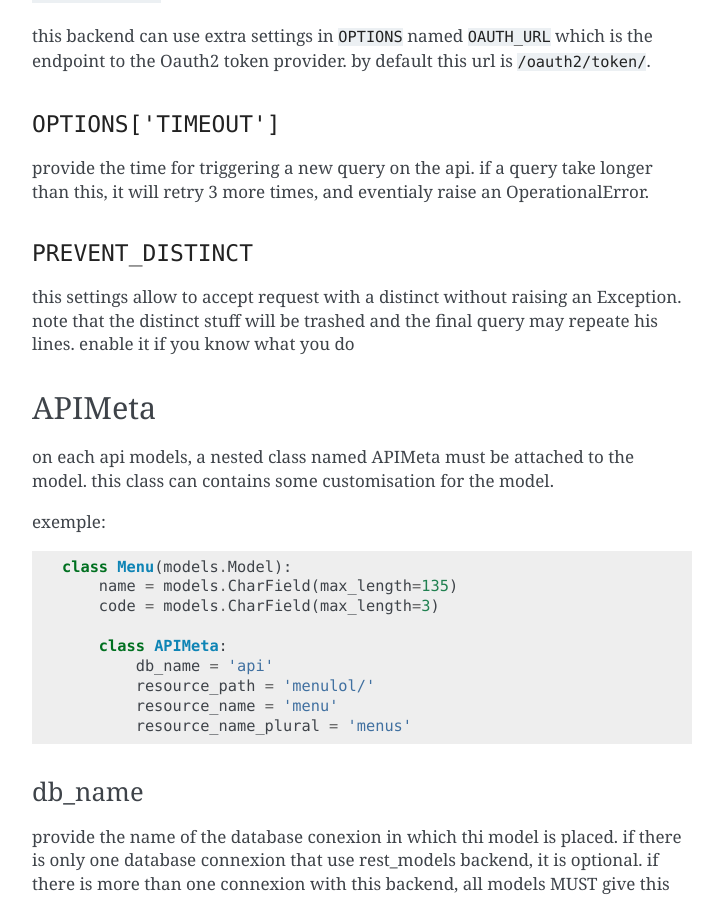
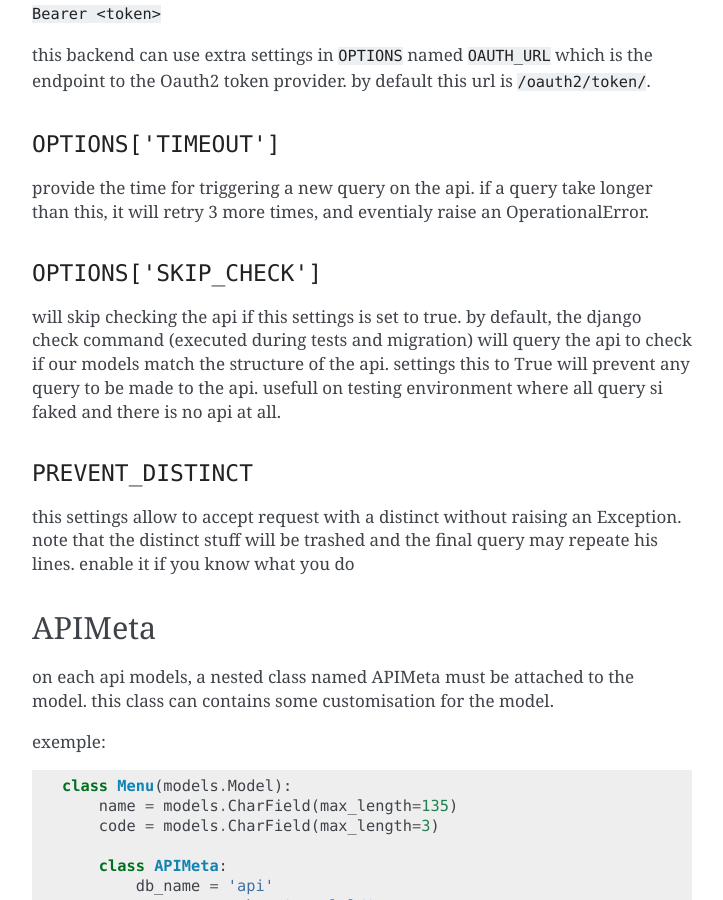
Before and after one commit to Yupeek/django-rest-models, a Sphinx documentation site: the page built from docs/source/settings.rst, in a window 1280 px wide and 900 px high, scrolled down 2379 px. Shown: the whole window, without its empty margins (388-1111 px from the left). Built offline with Sphinx 7.4.7, drawn with Linux system fonts in a browser that asks for light colours; some of the changed text lies outside the part shown.

```diff
--- a/docs/source/settings.rst
+++ b/docs/source/settings.rst
@@ -31,6 +31,7 @@ exemple of many settings::
             'OPTIONS': {
                 'OAUTH_URL': '/oauth2/token/',
                 'TIMEOUT': 10,
+                'SKIP_CHECK': True,
             },
             'PREVENT_DISTINCT': False,
         },
@@ -116,6 +117,14 @@ token provider. by default this url is ``/oauth2/token/``.
 provide the time for triggering a new query on the api. if a query take longer than this, it will retry 3 more times,
 and eventialy raise an OperationalError.
 
+``OPTIONS['SKIP_CHECK']``
+======================
+
+will skip checking the api if this settings is set to true. by default, the django check command
+(executed during tests and migration) will query the api to check if our models match the structure of the api.
+settings this to True will prevent any query to be made to the api. usefull on testing environment where
+all query si faked and there is no api at all.
+
 ``PREVENT_DISTINCT``
 ====================
 
--- a/docs/source/testing.rst
+++ b/docs/source/testing.rst
@@ -42,6 +42,9 @@ named ``TEST_{name}``. this database will be used for all query on the api datab
             'USER': 'userapi',
             'PASSWORD': 'passwordapi',
             'AUTH': 'rest_models.backend.auth.BasicAuth',
+            'OPTIONS': {
+                'SKIP_CHECK': True,
+            },
         },
     }
 
--- a/rest_models/__init__.py
+++ b/rest_models/__init__.py
@@ -1,4 +1,4 @@
-__VERSION__ = '1.6.1'
+__VERSION__ = '1.6.2'
 
 try:
     from rest_models.checks import register_checks
```
Also changed, not shown: 1 other file.
